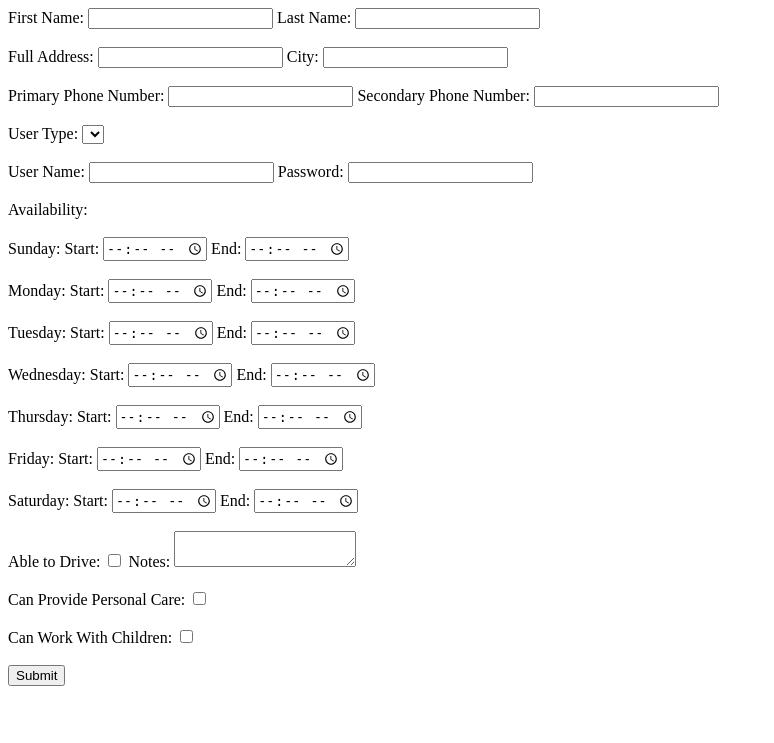
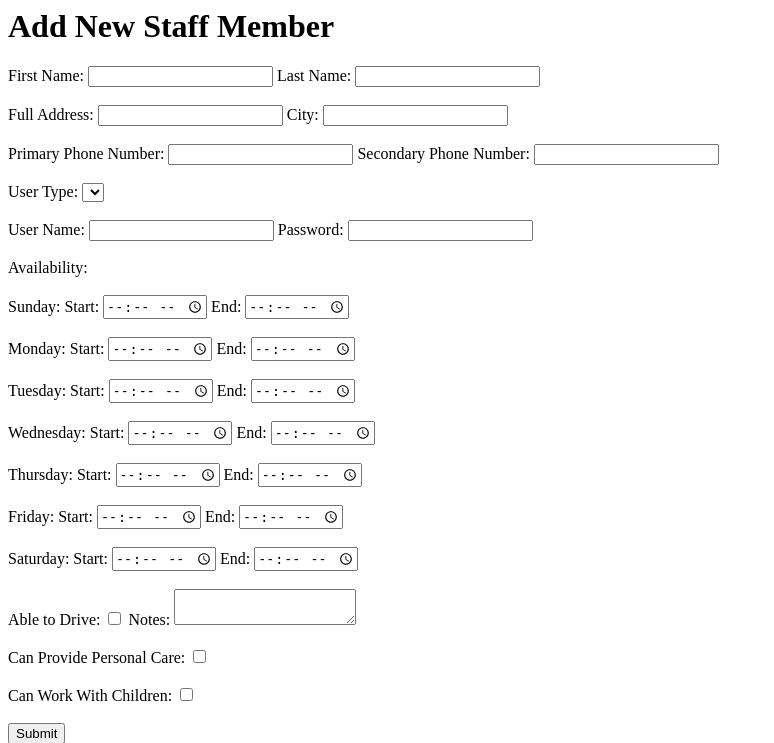
Before and after one commit to Harlento/SchedulingSystem, a PHP site: page /coordinatorOnlyPages/addNewStaff.php in a window 1280 px wide. Shown: the top 743 px of the page, without its empty margins (0-774 px from the left). Run offline with PHP 8.4, Linux system fonts and the light colour scheme; lists and menus that the app fills with data are empty.

Commit message:
Add files via upload

```diff
--- a/webPages/php/coordinatorOnlyPages/addNewStaff.php
+++ b/webPages/php/coordinatorOnlyPages/addNewStaff.php
@@ -12,6 +12,8 @@
     <?php
 
         printf("
+
+            <h1>Add New Staff Member</h1>
 
             <form action=''>
 
```
